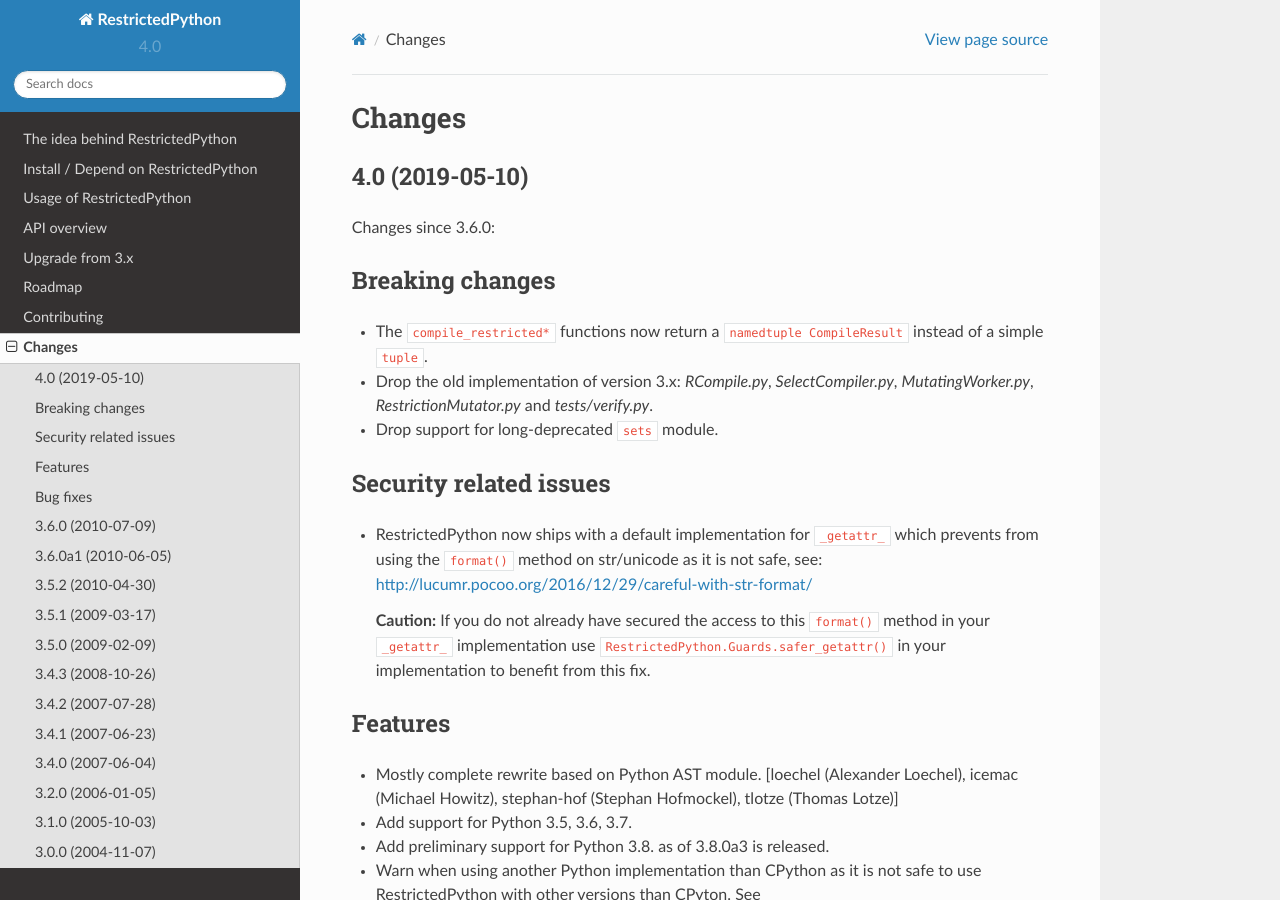
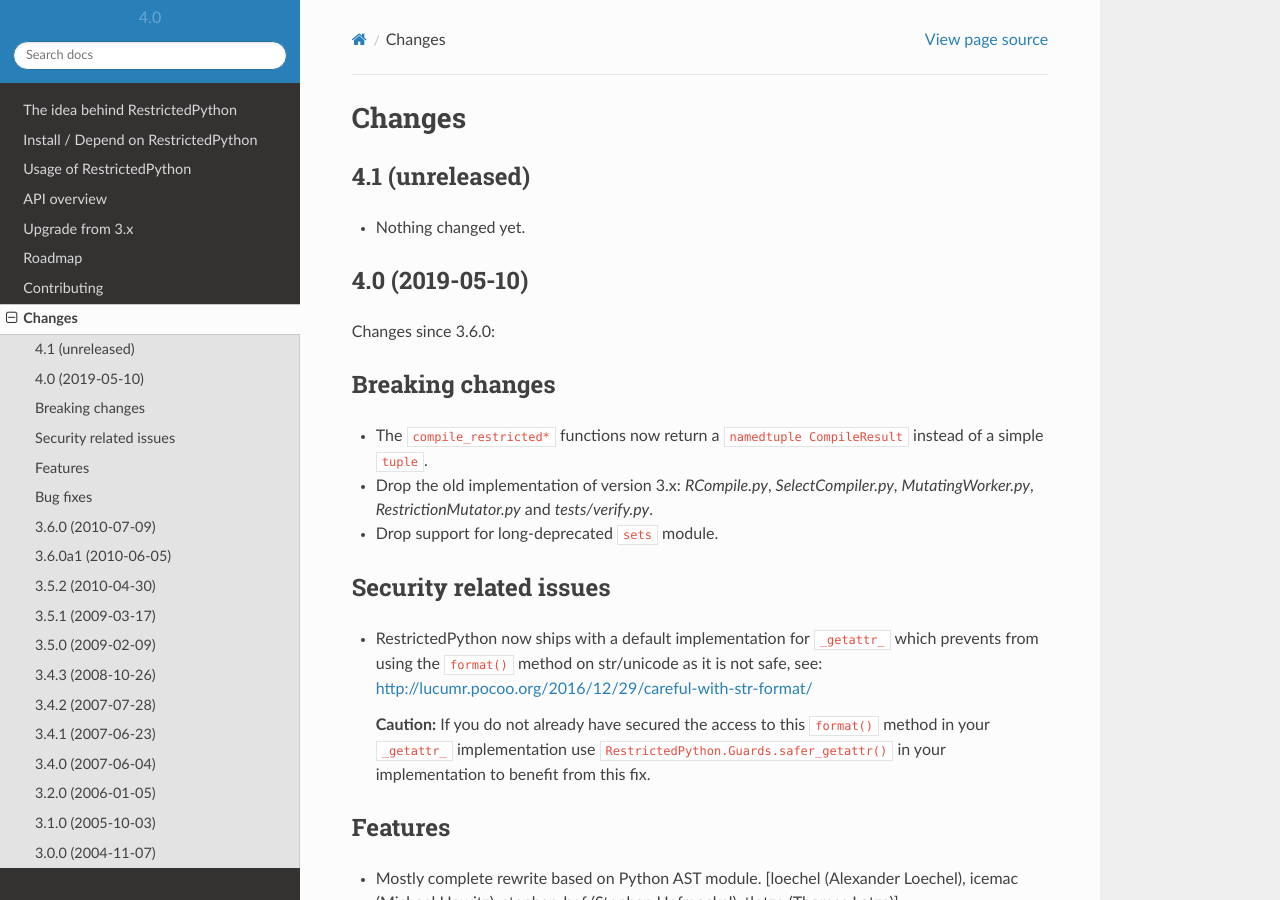
Before and after one commit to zopefoundation/RestrictedPython, a Sphinx documentation site: the page built from docs/CHANGES.rst, in a window 1280 px wide and 900 px high. Built offline with Sphinx 7.4.7 and the Read the Docs theme 2.0.0, drawn with Linux system fonts in a browser that asks for light colours.

Commit message:
Back to development: 4.1

```diff
--- a/docs/CHANGES.rst
+++ b/docs/CHANGES.rst
@@ -1,5 +1,11 @@
 Changes
 =======
+
+4.1 (unreleased)
+----------------
+
+- Nothing changed yet.
+
 
 4.0 (2019-05-10)
 ----------------
--- a/setup.py
+++ b/setup.py
@@ -32,7 +32,7 @@
 
 setup(
     name='RestrictedPython',
-    version='4.0',
+    version='4.1.dev0',
     url='https://github.com/zopefoundation/RestrictedPython',
     license='ZPL 2.1',
     description=(
```
